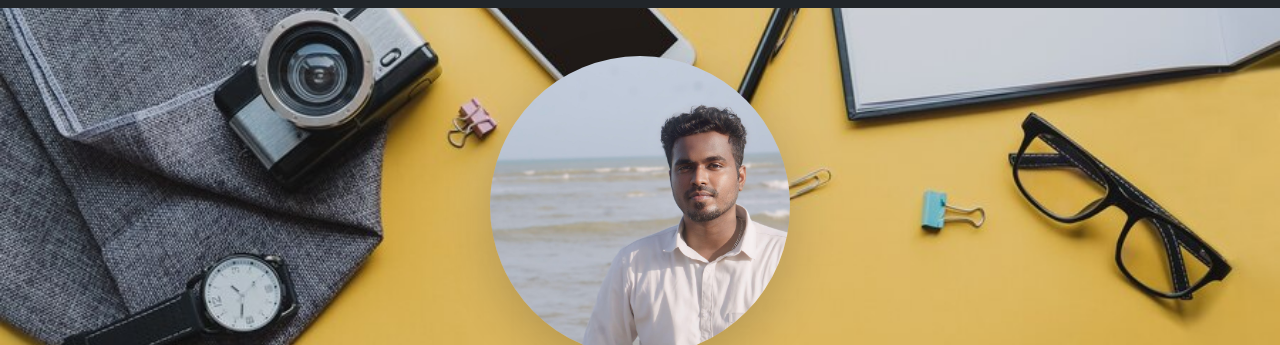
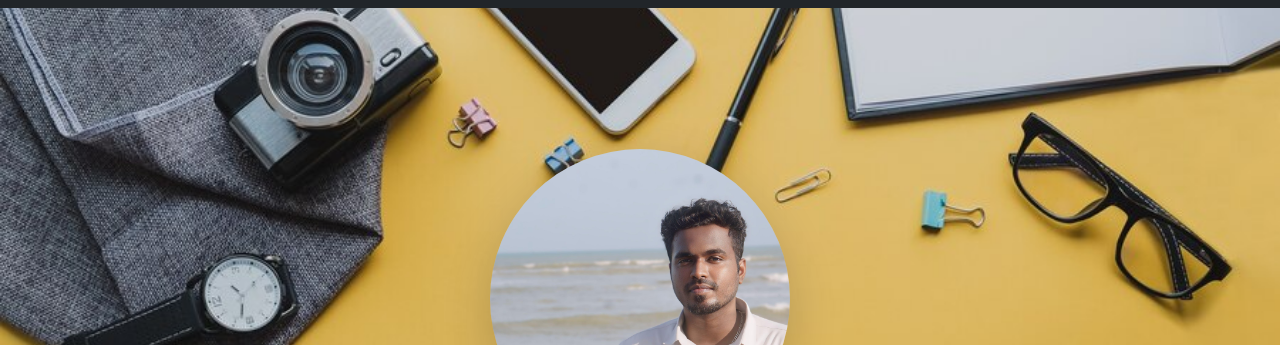
Before and after one commit to Akilarasup/My-portfolio, a Gatsby site: page / in a window 1280 px wide. Shown: the part 64-409 px from the top of the page. Built offline with nearby package versions, Linux system fonts and the light colour scheme; Gatsby itself is replaced by a stand-in of ours.

Commit message:
index page alignment

```diff
--- a/src/pages/index.css
+++ b/src/pages/index.css
@@ -1,5 +1,3 @@
-/* index.css */
-
 .hero-section {
   height: 100vh; /* Ensure hero section covers full viewport height */
   width: 100%; /* Ensure full width of viewport */
@@ -9,16 +7,22 @@
   background-size: cover; /* Cover entire div with image */
   background-position: center; /* Center align the image */
   background-repeat: no-repeat; /* Do not repeat the image */
+  display: flex; /* Use flexbox to center content vertically */
+  justify-content: center; /* Center content horizontally */
+  align-items: center; /* Center content vertically */
   position: relative; /* Ensure positioning context for absolute positioning */
   overflow: hidden; /* Hide overflow to ensure no scrollbars */
 }
 
 .hero-section .container {
-  position: relative;
-  padding-top: 5rem;
-  padding-bottom: 5rem;
   text-align: center; /* Center align content */
   color: white; /* White text color */
+  max-width: 800px; /* Example: limit max width for content */
+}
+
+.hero-section .content-wrapper {
+  margin-top: 2rem; /* Adjust top margin */
+  margin-bottom: 2rem; /* Adjust bottom margin */
 }
 
 .hero-section h1 {
@@ -49,7 +53,6 @@
   background-color: #45a049; /* Darker green on hover */
 }
 
-/* Circular image */
 .circular-image {
   width: 150px; /* Adjust size based on your design */
   height: 150px; /* Adjust size based on your design */
--- a/src/pages/index.js
+++ b/src/pages/index.js
@@ -1,32 +1,30 @@
 import React from 'react';
 import { StaticImage } from 'gatsby-plugin-image';
-import { Link } from 'gatsby'; // Import Link from Gatsby
+import { Link } from 'gatsby';
 import Layout from '../components/Layout';
-import heroBackground from '../images/pexels-photo-2680270.webp'; // Ensure correct import path
-import './index.css'; // Import the CSS file for specific styles
+import heroBackground from '../images/pexels-photo-2680270.webp';
+import './index.css';
 
 const IndexPage = () => {
   return (
     <Layout>
-      {/* Hero Section */}
       <div className="hero-section" style={{ backgroundImage: `url(${heroBackground})` }}>
-        <div className="container position-relative py-5 d-flex flex-column align-items-center justify-content-center">
+        <div className="container position-relative py-5">
+          <div className="d-flex flex-column align-items-center justify-content-center content-wrapper">
             <StaticImage
-            src="../images/akil.jpg" // Path to Akil's photo
+              src="../images/akil.jpg"
               alt="Akil's photo"
               placeholder="blurred"
               layout="fixed"
-            width={300} // Adjust width based on your design needs
-            height={300} // Adjust height based on your design needs
+              width={300}
+              height={300}
               className="img-fluid rounded-circle shadow-lg"
-            style={{ objectFit: 'cover' }} // Ensure the image covers the container
+              style={{ objectFit: 'cover' }}
             />
             <h1 className="display-4 fw-bold">Hello, I'm Akil</h1>
             <p className="lead">Improving processes with analytical expertise.</p>
-
-          {/* Modified button to navigate to About page */}
             <Link to="/about" className="btn btn-primary">Learn About Me</Link>
-
+          </div>
         </div>
       </div>
     </Layout>
```
Lines whose indentation alone changed are shown as unchanged.
